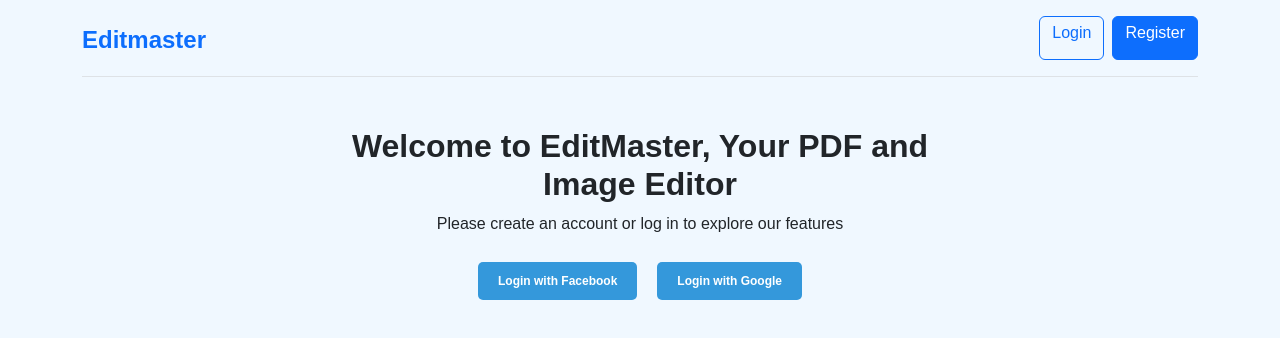
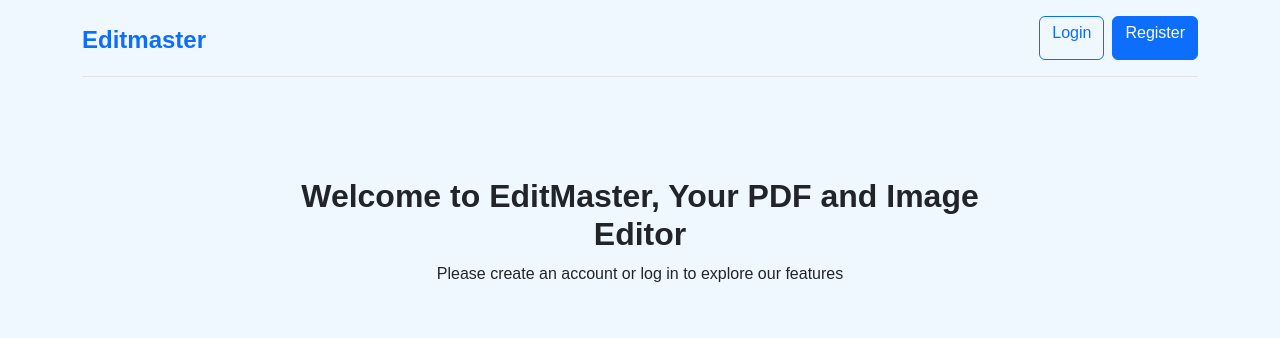
Before and after one commit to Arslanj9/Editmaster, a React (Vite) app in the folder frontend/: page / in a window 1280 px wide. Shown: the top 338 px of the page. Built offline with nearby package versions, Linux system fonts and the light colour scheme.

Commit message:
Improved styling for Home, Login and Register

```diff
--- a/frontend/src/components/Auth/LoginForm.jsx
+++ b/frontend/src/components/Auth/LoginForm.jsx
@@ -44,14 +44,27 @@
   };
 
 
+  const handleFacebookLogin = () => {
+    // Redirect the user to the server route for Facebook authentication
+    window.location.href = 'http://localhost:3000/api/auth/facebook';
+  };
+
+  const handleGoogleLogin = () => {
+    // Redirect the user to the server route for Google authentication
+    window.location.href = 'http://localhost:3000/api/auth/google';
+  };
 
 
+
+  // ===================================
+  // |----------- Return --------------|
+  // ===================================
   return (
     <>
       <main className="form-signin w-100 vh-100  m-auto ">
         <div className='d-flex flex-column vh-100 align-items-center justify-content-center'>
 
-        <form onSubmit={handleSubmit} className='container' style={{maxWidth: "50px", minWidth: "400px"}}>
+        <form onSubmit={handleSubmit} className='container' style={{maxWidth: "400px", minWidth: "50px", width: "90%"}}>
 
           <h4 className="mb-4 mt-1 fw-bold text-center">Sign in to your account</h4>
 
@@ -66,11 +79,11 @@
           </div>
 
 
-          <a className="btn btn-primary mt-4 w-100" style={{fontSize: "19px", backgroundColor: "transparent", borderColor: "#002440", color: "#00345c", }} href="#" role="button">
+          <a onClick={handleGoogleLogin} className="btn btn-primary mt-4 w-100" style={{fontSize: "19px", backgroundColor: "transparent", borderColor: "#002440", color: "#00345c", }} href="#" role="button">
             <img src={google_icon} style={{width: "23px"}} className='me-2 mb-1' alt="google icon" />
             Sign in with Google
           </a>
-          <a className="btn btn-primary mt-2 w-100" style={{fontSize: "19px", backgroundColor: "transparent", borderColor: "#002440", color: "#00345c", }} href="#" role="button">
+          <a onClick={handleFacebookLogin} className="btn btn-primary mt-2 w-100" style={{fontSize: "19px", backgroundColor: "transparent", borderColor: "#002440", color: "#00345c", }} href="#" role="button">
             <img src={facebook_icon} style={{width: "23px"}} className='me-2 mb-1' alt="google icon" />
             Sign in with Facebook
           </a>
--- a/frontend/src/components/Auth/RegistrationForm.jsx
+++ b/frontend/src/components/Auth/RegistrationForm.jsx
@@ -38,13 +38,28 @@
 
 
 
+  const handleFacebookLogin = () => {
+    // Redirect the user to the server route for Facebook authentication
+    window.location.href = 'http://localhost:3000/api/auth/facebook';
+  };
 
+  const handleGoogleLogin = () => {
+    // Redirect the user to the server route for Google authentication
+    window.location.href = 'http://localhost:3000/api/auth/google';
+  };
+
+
+
+
+  // ===================================
+  // |----------- Return --------------|
+  // ===================================
   return (
     <>
       <main className="registration-form w-100 vh-100  m-auto ">
         <div className='d-flex flex-column vh-100 align-items-center justify-content-center'>
 
-        <form onSubmit={handleSubmit} className='container' style={{maxWidth: "50px", minWidth: "400px"}}>
+        <form onSubmit={handleSubmit} className='container' style={{maxWidth: "400px", minWidth: "50px", width: "90%"}}>
 
           <h4 className="mb-4 mt-1 fw-bold text-center">Register a new account</h4>
 
@@ -53,7 +68,6 @@
           <input type="password" name="password" value={formData.password} onChange={handleChange} required className="form-control mt-1" placeholder="Password"/>
 
           <button type="submit" className='btn btn-outline-primary w-100 mt-3'>Register</button>
-          {/* {error && <p className="error-message">{error}</p>} */}
           <div className="line-container mt-4">
             <div className="line"></div>
             <div className="text-inside">or alternatively</div>
@@ -72,55 +86,6 @@
         </div>
       </main>
     </>
-
-      // =============================================
-      //  -------------- THIS IS WORKING -------------
-      // ==============================================
-    // <div className="registration-container">
-    //   <h2>Register</h2>
-    //   <form className="registration-form" onSubmit={handleSubmit}>
-    //     <label>
-    //       Username:
-    //       <input
-    //         type="text"
-    //         name="name"
-    //         value={formData.name}
-    //         onChange={handleChange}
-    //         required
-    //       />
-    //     </label>
-    //     <br />
-
-    //     <label>
-    //       Email:
-    //       <input
-    //         type="email"
-    //         name="email"
-    //         value={formData.email}
-    //         onChange={handleChange}
-    //         required
-    //       />
-    //     </label>
-    //     <br />
-
-    //     <label>
-    //       Password:
-    //       <input
-    //         type="password"
-    //         name="password"
-    //         value={formData.password}
-    //         onChange={handleChange}
-    //         required
-    //       />
-    //     </label>
-    //     <br />
-
-    //     <button type="submit">Register</button>
-    //   </form>
-    // </div>
-    // =============================================
-      //  -------------- THIS IS WORKING -------------
-      // ==============================================
   );
 };
 
--- a/frontend/src/pages/Dashboard.jsx
+++ b/frontend/src/pages/Dashboard.jsx
@@ -21,7 +21,6 @@
     const file = e.target.files[0];
     handlePDFUpload(file);
 
-
     const reader = new FileReader();
     reader.onloadend = () => {
       const pdfFile = reader.result;
@@ -37,6 +36,10 @@
   };
 
 
+
+  // ===================================
+  // |----------- Return --------------|
+  // ===================================
   return (
     <>
     <Header />
--- a/frontend/src/pages/Home.css
+++ /dev/null
@@ -1,44 +0,0 @@
-/* Home.css */
-
-.home-container {
-    max-width: 600px;
-    margin: 50px auto;
-    text-align: center;
-  }
-
-  .welcome-header {
-    font-size: 24px;
-    margin-bottom: 20px;
-  }
-
-  .intro-text {
-    font-size: 16px;
-    margin-bottom: 30px;
-  }
-
-  .auth-links {
-    display: flex;
-    justify-content: center;
-  }
-
-  .auth-link {
-    padding: 10px 20px;
-    font-size: 12px;
-    margin: 10px 10px;
-    text-decoration: none;
-    color: #fff;
-    background-color: #3498db;
-    border-radius: 5px;
-    font-weight: bold;
-    transition: background-color 0.3s ease;
-  }
-
-  .auth-link:hover {
-    background-color: #2980b9;
-  }
-
-  .divider {
-    font-size: 16px;
-    line-height: 30px;
-    color: #777;
-  }
--- a/frontend/src/pages/Home.jsx
+++ b/frontend/src/pages/Home.jsx
@@ -1,6 +1,5 @@
 import React from 'react';
 import Header from '../components/common/Header'
-import './Home.css';
 
 const Home = () => {
 
@@ -16,18 +15,13 @@
 
 
   return (
-    <>
+    <div className='vh-100'>
       <Header />
-      <div className="home-container">
-        <h2 className='fw-bold'>Welcome to EditMaster, Your PDF and Image Editor</h2>
-
-        <p>Please create an account or log in to explore our features</p>
-        <div className='auth-links'>
-          <button className="auth-link" onClick={handleFacebookLogin}>Login with Facebook</button>
-          <button className="auth-link" onClick={handleGoogleLogin}>Login with Google</button>
-        </div>
+      <div className="home-container mx-auto text-center" style={{marginTop: "100px", maxWidth: "700px", minWidth: "50px", width: "90%"}}>
+          <h2 className='fw-bold'>Welcome to EditMaster, Your PDF and Image Editor</h2>
+          <p>Please create an account or log in to explore our features</p>
       </div>
-    </>
+    </div>
   );
 };
 
```
